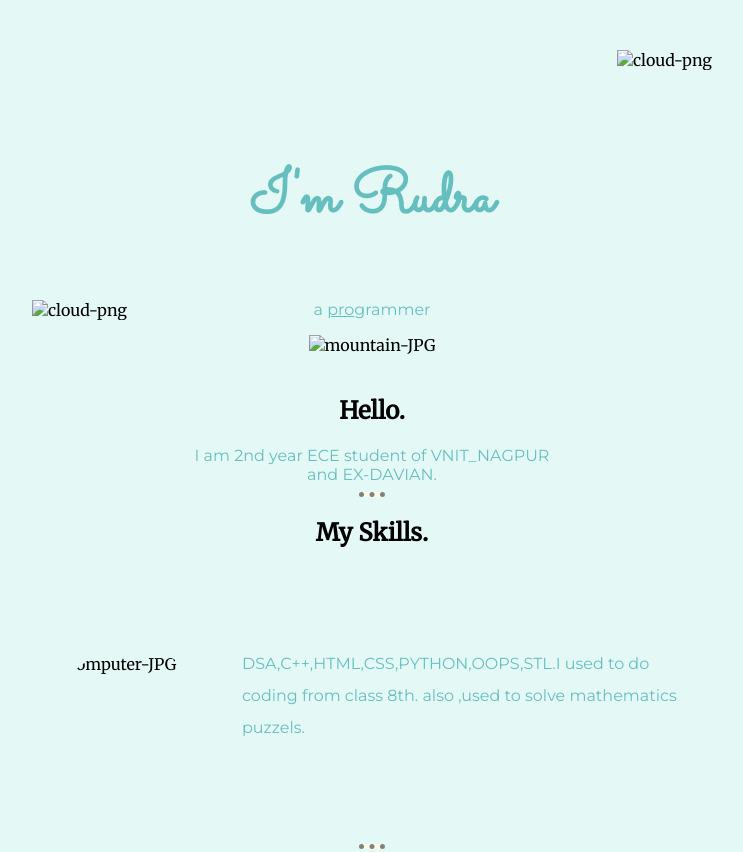
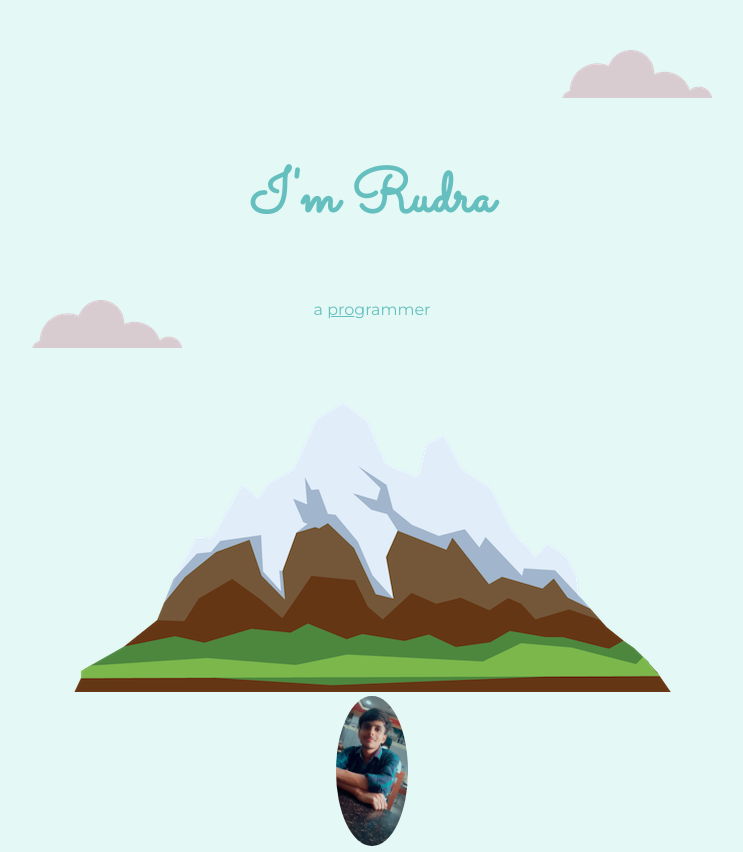
Before and after one commit to RUDRASANYAL/CSS-SITE-RUDRA, a plain HTML site: page index.html in a window 1280 px wide. Shown: the top 852 px of the page, without its empty margins (268-1011 px from the left). Drawn offline with Linux system fonts and the light colour scheme; files that its build step writes are made by us from their sources.

Commit message:
4th-change

```diff
--- a/index.html
+++ b/index.html
@@ -12,15 +12,15 @@
   <body >
 
     <div class="top-container">
-      <img class="top-colud" src="images/cloud.png" alt="cloud-png">
+      <img class="top-colud" src="cloud.png" alt="cloud-png">
       <h1>I'm Rudra</h1>
       <p>a <span class="pro">pro</span>grammer</p>
-      <img class="bottom-colud" src="images/cloud.png" alt="cloud-png">
-      <img src="images/mountain.JPG" alt="mountain-JPG">
+      <img class="bottom-colud" src="cloud.png" alt="cloud-png">
+      <img src="mountain.JPG" alt="mountain-JPG">
     </div>
     <div class="middle-container">
   <div class="profile">
-    <img class="photo" src="images/Rudra_Sanyal.JPG" alt="" height="150" style="border-radius:100%">
+    <img class="photo" src="Rudra_Sanyal.JPG" alt="" height="150" style="border-radius:100%">
     <h2>Hello.</h2>
     <p class="intro">I am 2nd year ECE student of VNIT_NAGPUR and EX-DAVIAN.</p>
   </div>
@@ -28,7 +28,7 @@
   <div class="skills">
     <h2>My Skills.</h2>
     <div class="skill-row">
-      <img  class="code-img" src="images/computer.JPG" alt="computer-JPG" height="150" style="border-radius:100%" >
+      <img  class="code-img" src="computer.JPG" alt="computer-JPG" height="150" style="border-radius:100%" >
       <p class="skills-description">DSA,C++,HTML,CSS,PYTHON,OOPS,STL.I used to do coding from class 8th.
        also ,used to solve mathematics puzzels.</p>
   </div >
```
